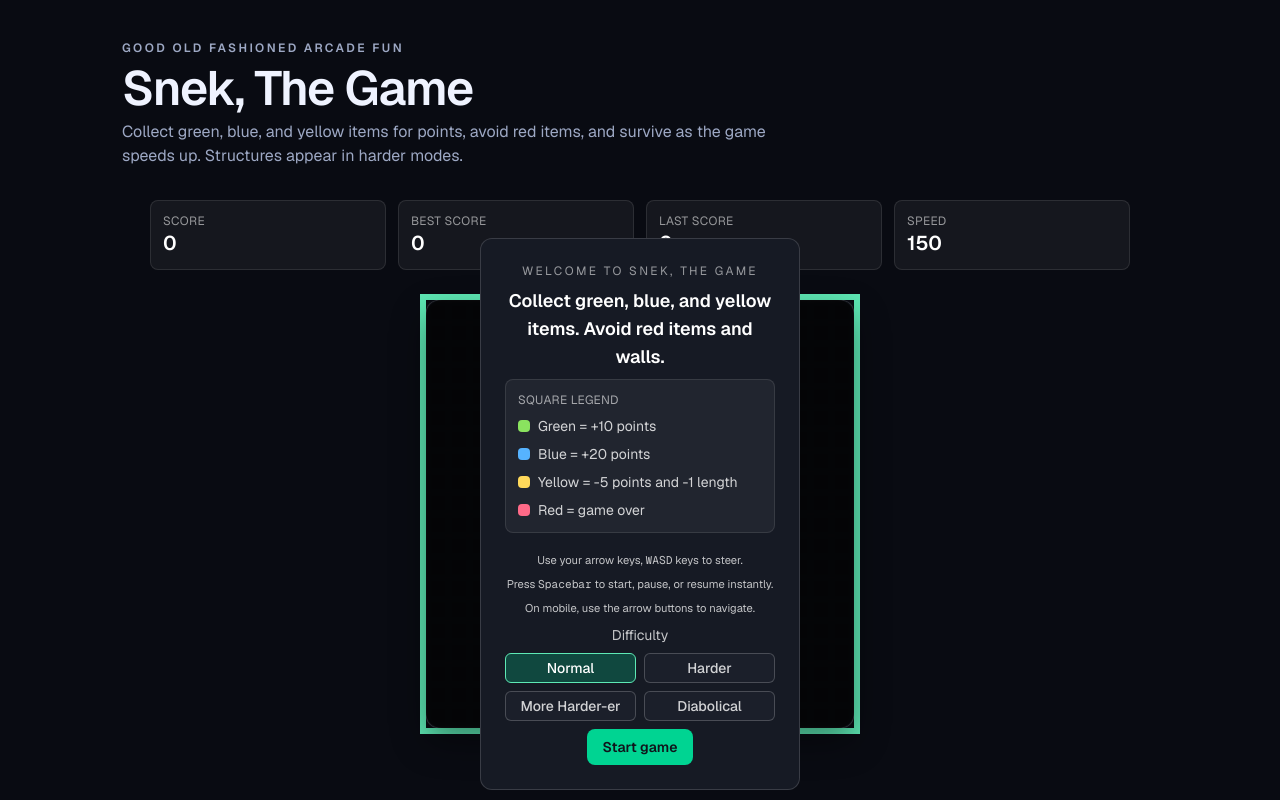
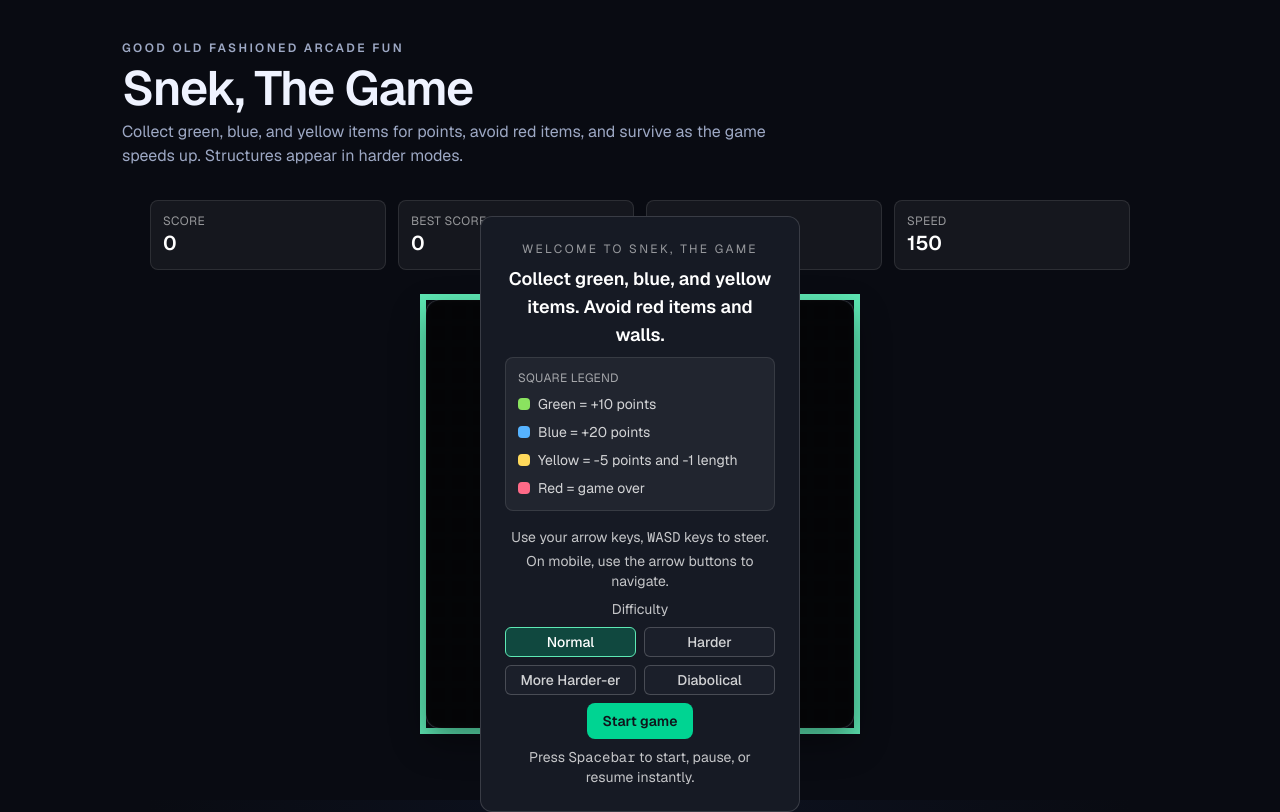
Before and after one commit to simonproudfootxyz/snek, a Next.js app: page / in a window 1280 px wide. Built offline with nearby package versions, Linux system fonts and the light colour scheme.

Commit message:
- slight update to modal spacing

```diff
--- a/src/features/game/components/GameOverModal.tsx
+++ b/src/features/game/components/GameOverModal.tsx
@@ -55,7 +55,7 @@ export function GameOverModal({
       return "You're getting the hang of it!";
     }
     if (scoreValue < 100) {
-      return "Getting better, keep it going!";
+      return "Getting better, keep going!";
     }
     if (scoreValue < 200) {
       return "Yuuuuge! Keep it up!";
@@ -73,8 +73,8 @@ export function GameOverModal({
           Run ended, you scored:
         </p>
         <p className="mt-2 text-3xl font-semibold text-white">{score}</p>
-        <p className="mt-1 text-sm text-white/70">{getEndingQuip(score)}</p>
-        <div className="mt-3 grid grid-cols-2 gap-2 text-sm">
+        <p className="mt-2 text-sm text-white/70">{getEndingQuip(score)}</p>
+        <div className="mt-2 grid grid-cols-2 gap-2 text-sm">
           <a
             href={twitterShareUrl}
             target="_blank"
@@ -106,7 +106,7 @@ export function GameOverModal({
             }}
             className="rounded-lg border border-white/20 bg-white/10 px-3 py-2 font-semibold text-white transition hover:bg-white/20"
           >
-            {copied ? "Copied!" : "Copy text"}
+            {copied ? "Copied!" : "Share Results"}
           </button>
         </div>
         <button
--- a/src/features/game/components/GameStartOverlay.tsx
+++ b/src/features/game/components/GameStartOverlay.tsx
@@ -50,18 +50,9 @@ export function GameStartOverlay({
         </div>
         <ul className="mt-4 space-y-1 text-sm text-white/75">
           <li>
-            <small>
             Use your arrow keys, <code>WASD</code> keys to steer.
-            </small>
           </li>
-          <li>
-            <small>
-              Press <code>Spacebar</code> to start, pause, or resume instantly.
-            </small>
-          </li>
-          <li>
-            <small>On mobile, use the arrow buttons to navigate.</small>
-          </li>
+          <li>On mobile, use the arrow buttons to navigate.</li>
         </ul>
         <fieldset className="mt-2">
           <legend className="mb-2 text-sm text-white/75">Difficulty</legend>
@@ -96,6 +87,7 @@ export function GameStartOverlay({
             })}
           </div>
         </fieldset>
+        <div>
           <button
             type="button"
             onClick={onStart}
@@ -103,6 +95,10 @@ export function GameStartOverlay({
           >
             Start game
           </button>
+          <p className="mt-2 text-sm text-white/75">
+            Press <code>Spacebar</code> to start, pause, or resume instantly.
+          </p>
+        </div>
       </div>
     </div>
   );
```
Lines whose indentation alone changed are shown as unchanged.
